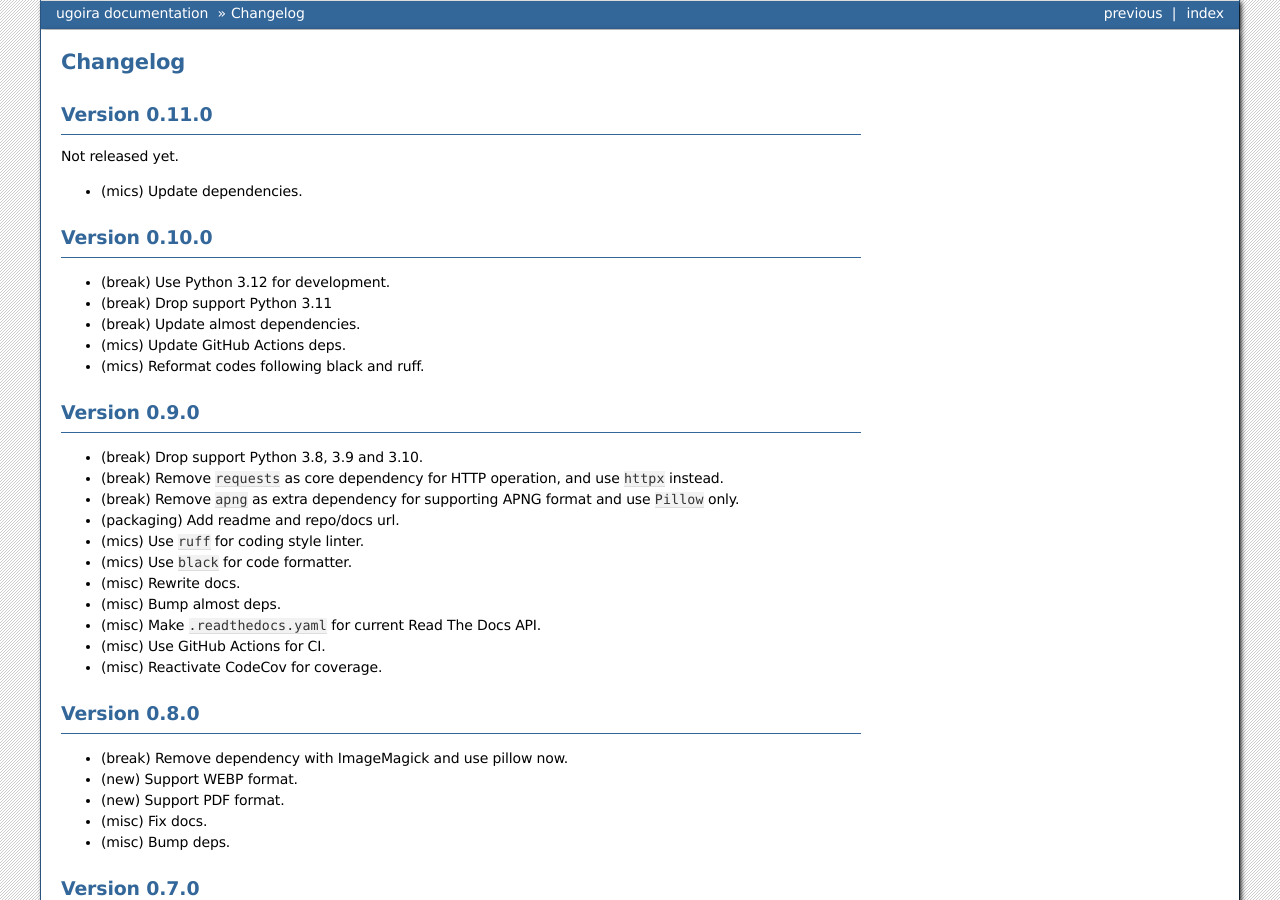
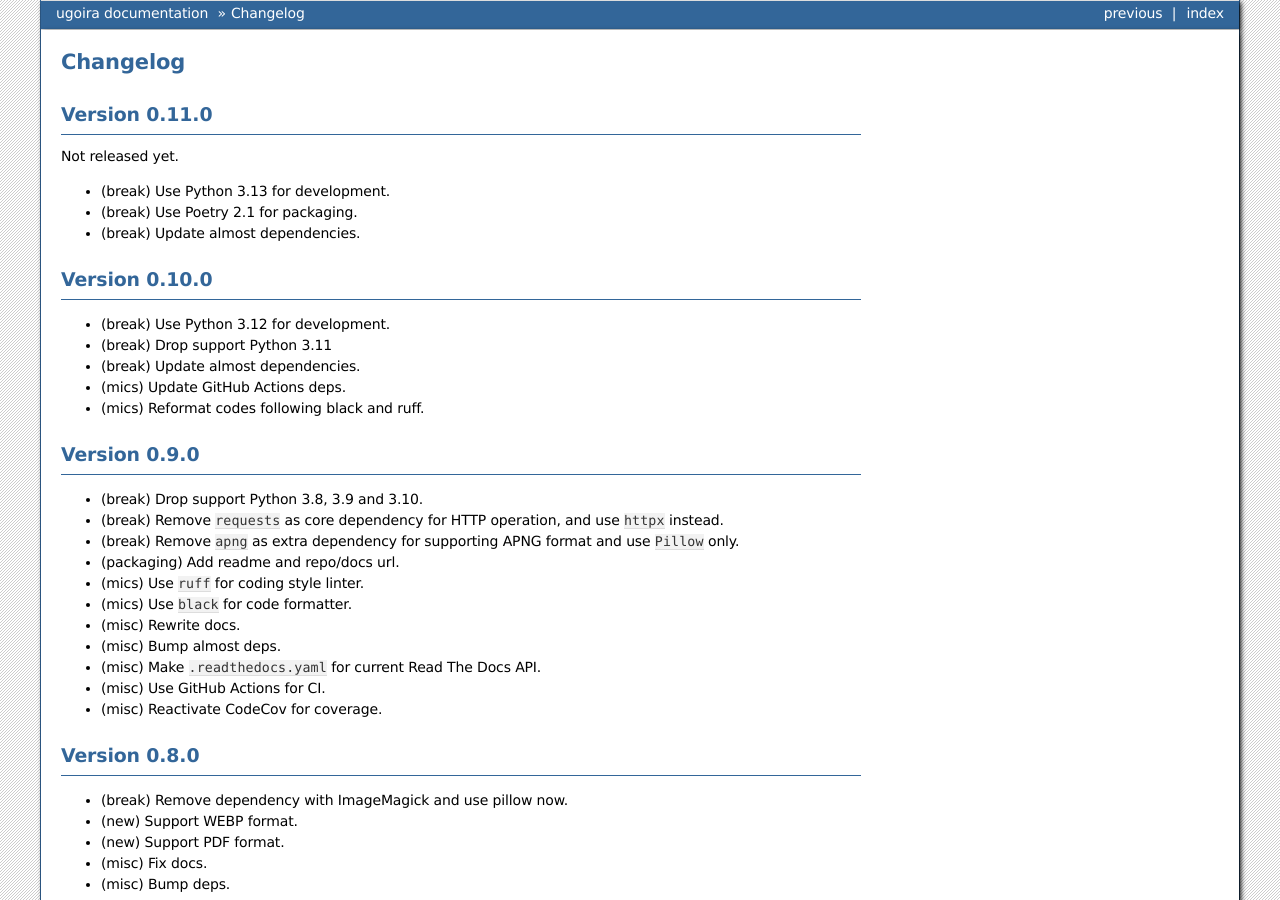
Before and after one commit to item4/ugoira, a Sphinx documentation site: the page built from docs/source/changelog.rst, in a window 1280 px wide and 900 px high. Built offline with Sphinx 7.4.7, drawn with Linux system fonts in a browser that asks for light colours.

Commit message:
Update changelog

```diff
--- a/docs/source/changelog.rst
+++ b/docs/source/changelog.rst
@@ -5,7 +5,9 @@ Version 0.11.0
 -------------
 Not released yet.
 
-- (mics) Update dependencies.
+- (break) Use Python 3.13 for development.
+- (break) Use Poetry 2.1 for packaging.
+- (break) Update almost dependencies.
 
 
 Version 0.10.0
```
